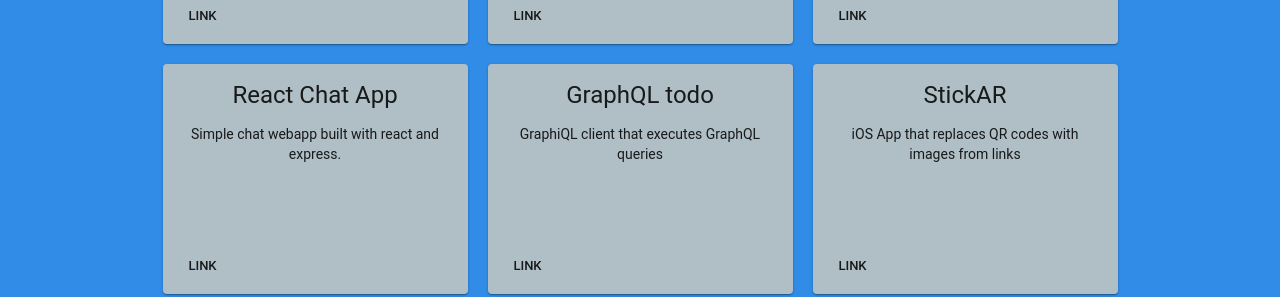
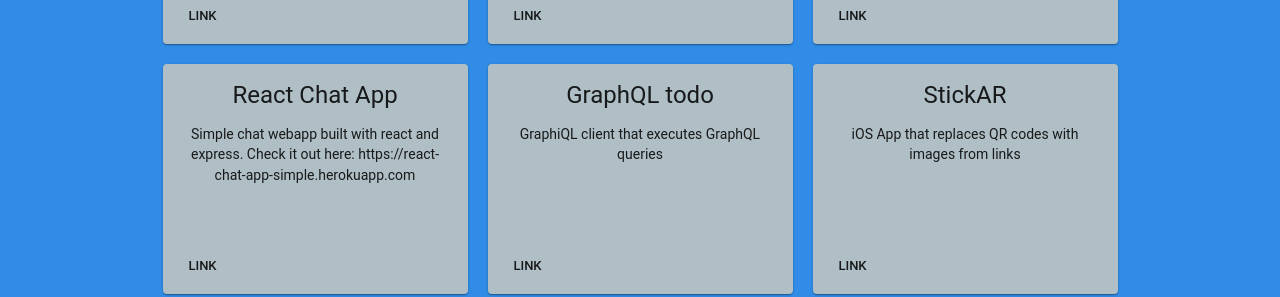
Before and after one commit to chris-ohh/Portfolio, a React (Create React App) app: page / in a window 1280 px wide. Shown: the part 1000-1297 px from the top of the page. Built offline with nearby package versions, Linux system fonts and the light colour scheme.

Commit message:
updated chat app card

```diff
--- a/src/components/pages/page.js
+++ b/src/components/pages/page.js
@@ -117,7 +117,7 @@
             <SimpleCard title='Friendr' description='Tinder-like app for platonic relationships.' url='https://github.com/zhime/Friendr'></SimpleCard>
             <SimpleCard title='Techfolio Designer' description='Electron app for creating simple portfolios, primarily worked on the markdown editor' url='https://github.com/techfolios/techfoliodesigner'></SimpleCard>
             <SimpleCard title='HRS Android App' description="Directory of Hawaii's statutes. Won second place in Hawaii's Annual Code Challenge" url='https://github.com/zhime/Friendr'></SimpleCard>
-            <SimpleCard title='React Chat App' description='Simple chat webapp built with react and express.' url='https://github.com/zhime/react-chat-app'></SimpleCard>
+            <SimpleCard title='React Chat App' description='Simple chat webapp built with react and express. Check it out here: https://react-chat-app-simple.herokuapp.com' url='https://github.com/zhime/react-chat-app'></SimpleCard>
             <SimpleCard title='GraphQL todo' description='GraphiQL client that executes GraphQL queries' url='https://github.com/zhime/GraphQL-Angular-ToDo'></SimpleCard>
             <SimpleCard title='StickAR' description='iOS App that replaces QR codes with images from links' url='https://github.com/jlarobello/StickAR'></SimpleCard>
             <SimpleCard title='ADDTube' description='Youtube distraction blocking userscript' url='https://github.com/zhime/ADDTube'></SimpleCard>
```
